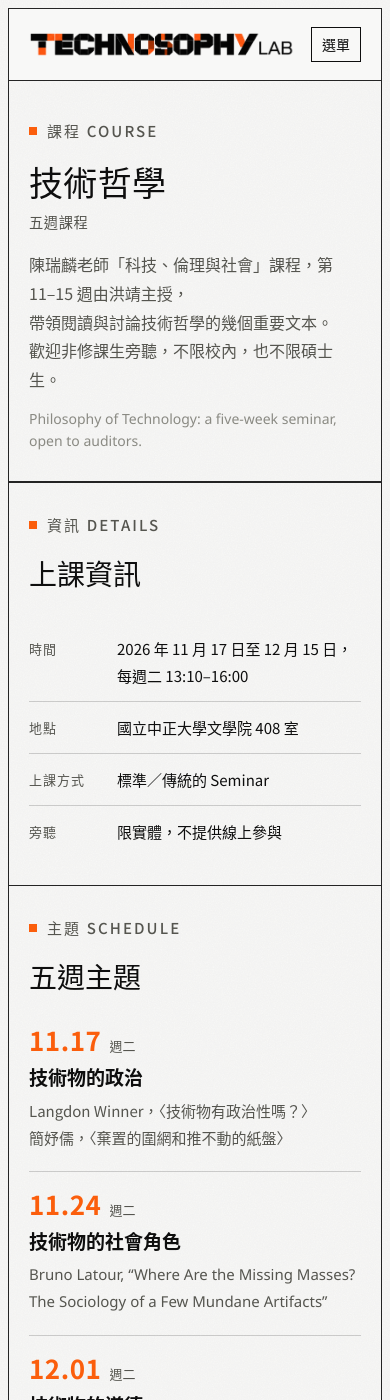
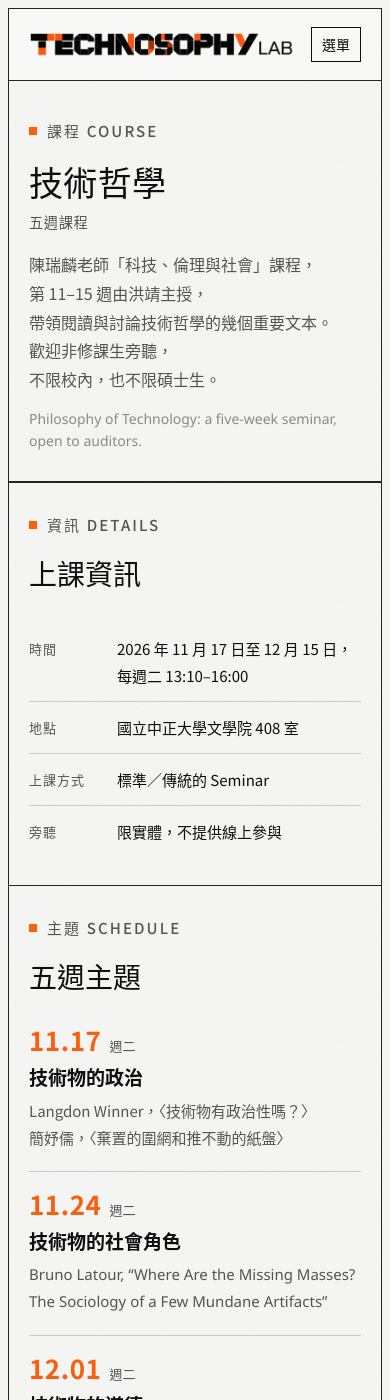
Before and after one commit to hungching1982/technosophy-lab, a Jekyll site: the page built from courses/philosophy-of-technology-2026/index.html, in a window 390 px wide and 1400 px high. Built offline with Jekyll 4.4.1, drawn with Linux system fonts in a browser that asks for light colours.

Commit message:
內頁開頭欄寬在窄桌機維持 4:8，與下方分隔線對齊
- 1080 以下不再改成 5:7；標題改為隨寬度縮小
- 課程頁開頭與上課時間改以片語換行
- 預先加入關於頁「名稱」區塊樣式（內容待確認）

Co-Authored-By: Claude Opus 5.5 <noreply@anthropic.com>
Claude-Session: https://claude.ai/code/session_01Sc6BJmwojMoBBfzfk5WCKx

```diff
--- a/assets/css/pages.css
+++ b/assets/css/pages.css
@@ -321,7 +321,8 @@
 
 /* ---------- S7. responsive ---------- */
 @media (max-width: 1080px) {
-  .page-hero { grid-template-columns: minmax(0, 5fr) minmax(0, 7fr); }
+  /* 欄寬維持 4:8，與下方區塊的分隔線對齊；標題改為隨寬度縮小 */
+  .page-hero h1 { font-size: clamp(26px, 3.3vw, 38px); }
   .method { grid-template-columns: repeat(3, minmax(0, 1fr)); }
   .method li:nth-child(4) { border-left: 0; padding-left: var(--gutter); }
   .method li:nth-child(n+4) { border-top: 1px solid var(--hair); }
@@ -342,6 +343,7 @@
   .bookband figure img { width: 150px; }
   .page-hero > .head, .blk > .head, .toc, .theme > .head, .yearnav, .yeargroup > .head, .hostcard > .pic { border-right: 0; }
   .page-hero > .head { padding-bottom: 6px; }
+  .page-hero h1 { font-size: 34px; }
   .page-hero > .lede { padding-top: 14px; }
   .blk > .head { padding-bottom: 4px; }
   .blk.sticky > .head > div, .toc > div, .yearnav > div { position: static; }
@@ -551,3 +553,13 @@ a.chip { text-decoration: none; }
   .course-weeks li { grid-template-columns: 1fr; gap: 6px; }
   .course-weeks .d { display: flex; align-items: baseline; gap: 8px; }
 }
+
+/* 關於頁「名稱」區塊 */
+.blk.term { border-top: 0; border-bottom: 1px solid var(--rule); }
+.blk.term .h2-sub { display: block; margin-top: 8px; font-size: .42em; font-weight: 500; color: var(--ink-2); letter-spacing: .06em; }
+.blk.term .body { display: flex; flex-direction: column; justify-content: flex-end; gap: 14px; }
+.blk.term .body p { margin: 0; max-width: 40em; font-size: clamp(16px, 1.2vw, 18px); color: var(--ink-2); line-height: 1.85; }
+.blk.term .body .en { font-size: 14px; color: var(--ink-3); line-height: 1.65; }
+/* 以片語為單位換行（課程頁開頭與上課時間） */
+.page-hero .lede .nwb, .course-kv .nwb { display: inline-block; }
+.page-hero h1 .h1-sub { font-size: max(.42em, 14px); }
--- a/courses/philosophy-of-technology-2026/index.html
+++ b/courses/philosophy-of-technology-2026/index.html
@@ -9,7 +9,7 @@ nav_active: /news/
 <section class="page-hero" aria-labelledby="page-title">
   <div class="head"><p class="eyebrow">課程 Course</p><h1 id="page-title">技術哲學<small class="h1-sub">五週課程</small></h1></div>
   <div class="lede">
-    <p>陳瑞麟老師「科技、倫理與社會」課程，第 11–15 週由洪靖主授，<br>帶領閱讀與討論技術哲學的幾個重要文本。<br>歡迎非修課生旁聽，不限校內，也不限碩士生。</p>
+    <p><span class="nwb">陳瑞麟老師「科技、倫理與社會」課程，</span><span class="nwb">第 11–15 週由洪靖主授，</span><br><span class="nwb">帶領閱讀與討論技術哲學的幾個重要文本。</span><br><span class="nwb">歡迎非修課生旁聽，</span><span class="nwb">不限校內，也不限碩士生。</span></p>
     <p class="en" lang="en">Philosophy of Technology: a five-week seminar, open to auditors.</p>
   </div>
 </section>
@@ -18,7 +18,7 @@ nav_active: /news/
   <div class="head"><p class="eyebrow">資訊 Details</p><h2 id="info-title">上課資訊</h2></div>
   <div class="body">
     <dl class="kv course-kv">
-      <dt>時間</dt><dd>2026 年 11 月 17 日至 12 月 15 日，每週二 13:10–16:00</dd>
+      <dt>時間</dt><dd>2026 年 11 月 17 日至 12 月 15 日，<span class="nwb">每週二 13:10–16:00</span></dd>
       <dt>地點</dt><dd>國立中正大學文學院 408 室</dd>
       <dt>上課方式</dt><dd>標準／傳統的 Seminar</dd>
       <dt>旁聽</dt><dd>限實體，不提供線上參與</dd>
```
